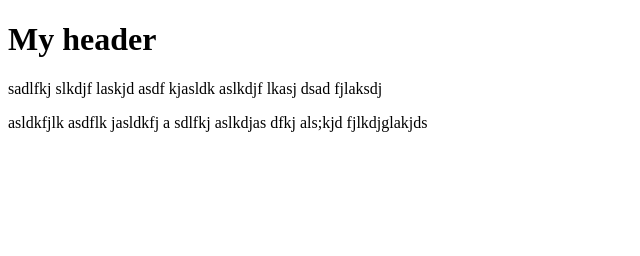
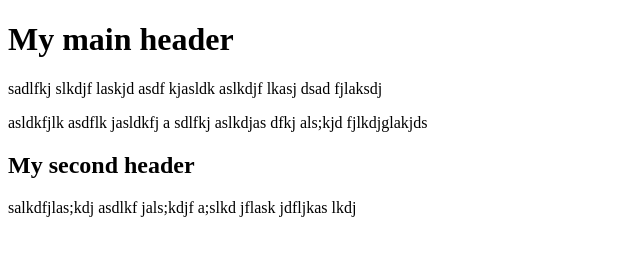
Before and after one commit to WanyaW/my-project, a plain HTML site: page index.html in a window 1280 px wide. Shown: the whole page, without its empty margins (0-640 px from the left). Drawn offline with Linux system fonts and the light colour scheme.

Commit message:
add new block with header and text in html file

```diff
--- a/index.html
+++ b/index.html
@@ -7,8 +7,12 @@
     <title>Document</title>
 </head>
 <body>
-    <h1>My header</h1>
+    <h1>My main header</h1>
     <p>sadlfkj slkdjf laskjd asdf kjasldk aslkdjf lkasj dsad fjlaksdj</p>
     <p>asldkfjlk asdflk jasldkfj a sdlfkj aslkdjas dfkj als;kjd fjlkdjglakjds</p>
+    <div>
+        <h2>My second header</h2>
+        <p>salkdfjlas;kdj asdlkf jals;kdjf a;slkd jflask jdfljkas lkdj</p>
+    </div>
 </body>
 </html>
```
